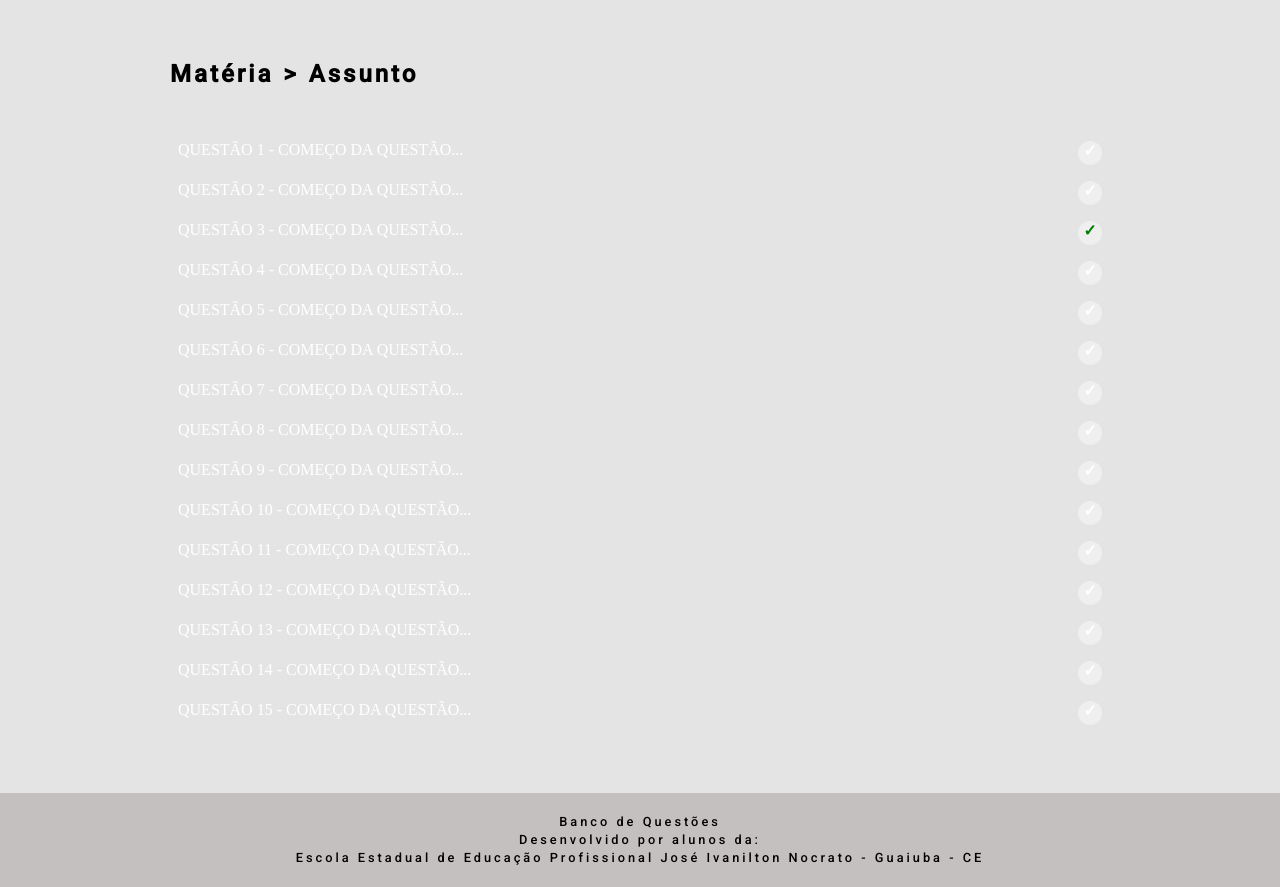
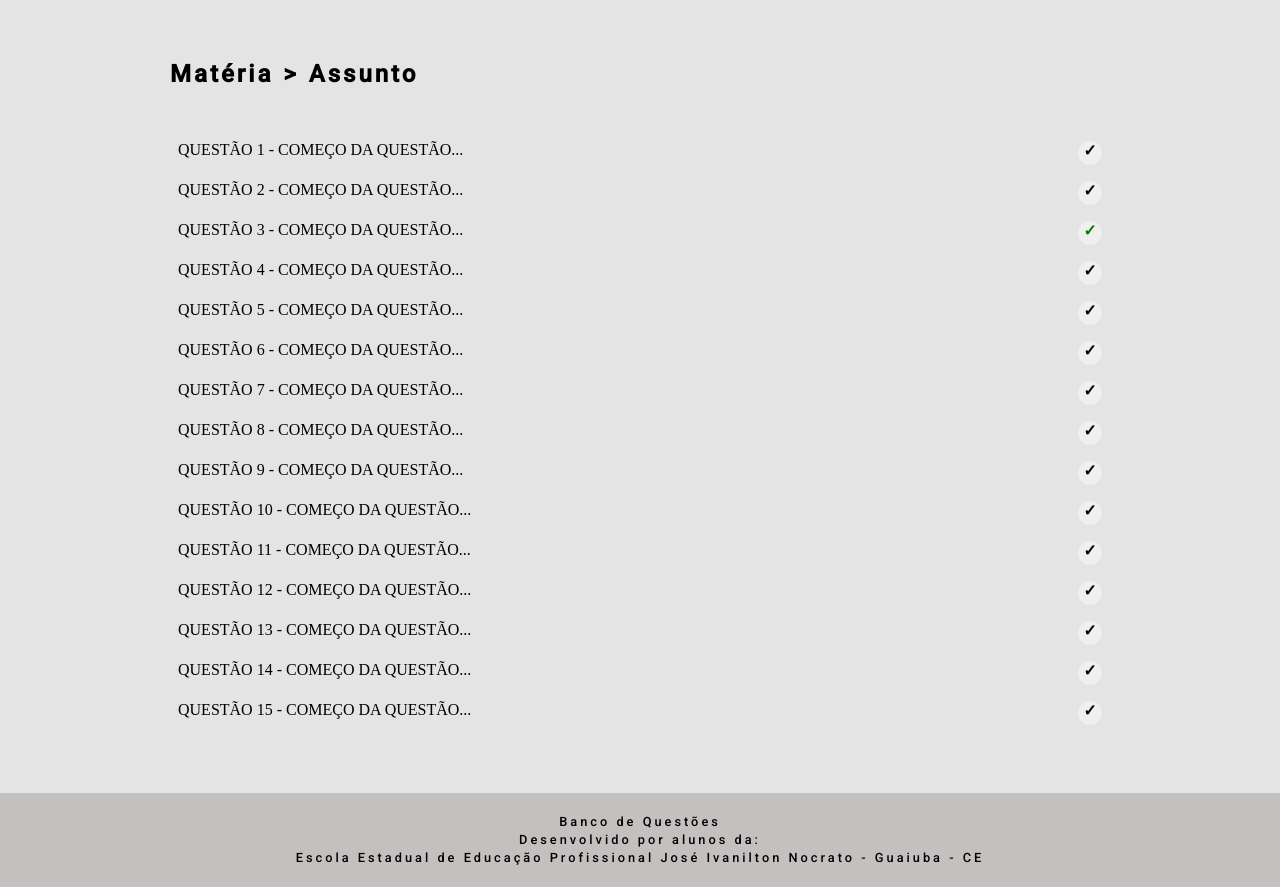
Before and after one commit to xandeoliveira/banco-de-questoes, a PHP site: page /html/questoes.html in a window 1280 px wide. Shown: the part 70-957 px from the top of the page. Run offline with PHP 8.4, Linux system fonts and the light colour scheme.

Commit message:
Melhorando a cor do texto na lista de questões

```diff
--- a/public/css/questao.css
+++ b/public/css/questao.css
@@ -13,6 +13,8 @@ main section ul li
 {
 	display: flex;
 	justify-content: space-between;
+
+	color: var(--color-footer-primary) !important;
 
 	padding: 8px;
 }
```
